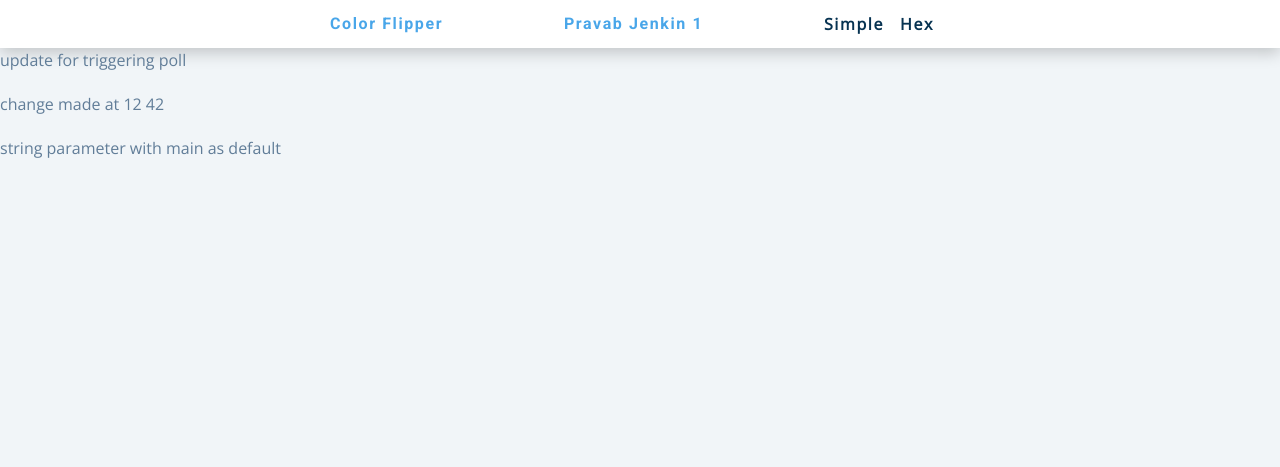
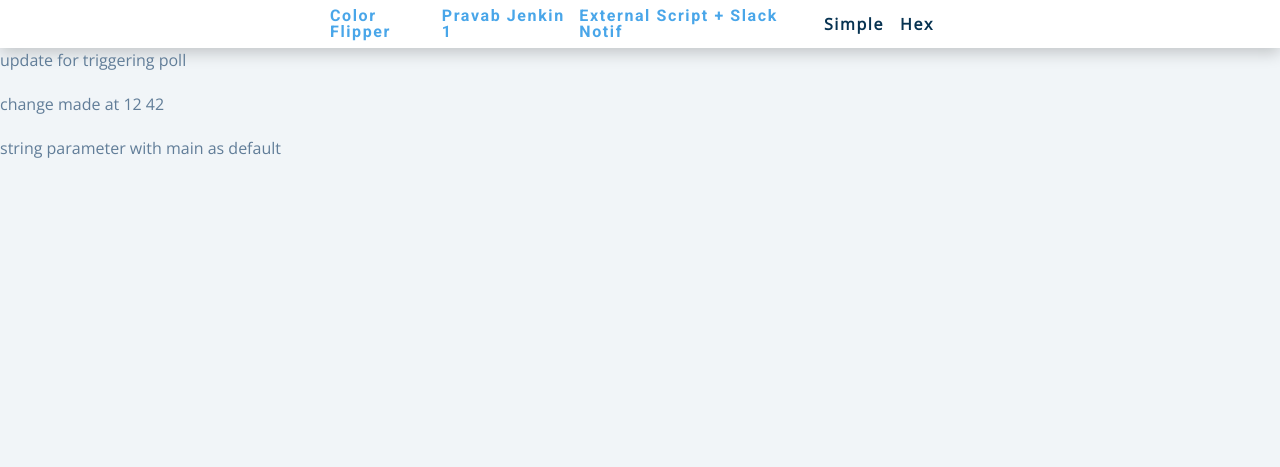
Before and after one commit to n-pravab/colorFlipper, a plain HTML site: page ColorFlipper/index.html in a window 1280 px wide. Shown: the top 467 px of the page. Drawn offline with nearby package versions, Linux system fonts and the light colour scheme.

Commit message:
Update index.html

```diff
--- a/ColorFlipper/index.html
+++ b/ColorFlipper/index.html
@@ -17,6 +17,7 @@
         <div class="nav-center">
             <h4>color flipper</h4>
             <h4>pravab jenkin 1</h4>
+            <h4>external script + slack notif</h4>
             <ul class="nav-links">
                 <li>
                     <a href="index.html">simple</a>
```
